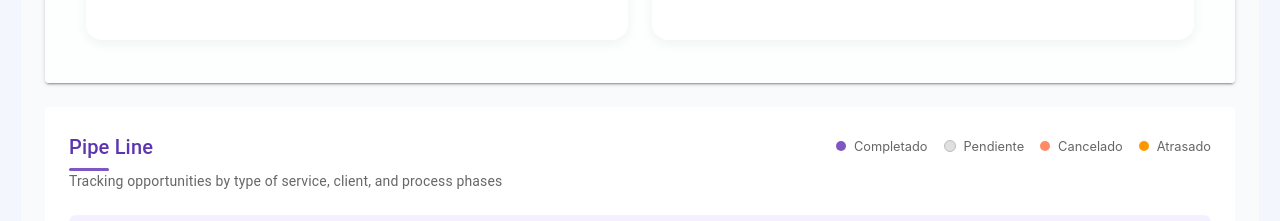
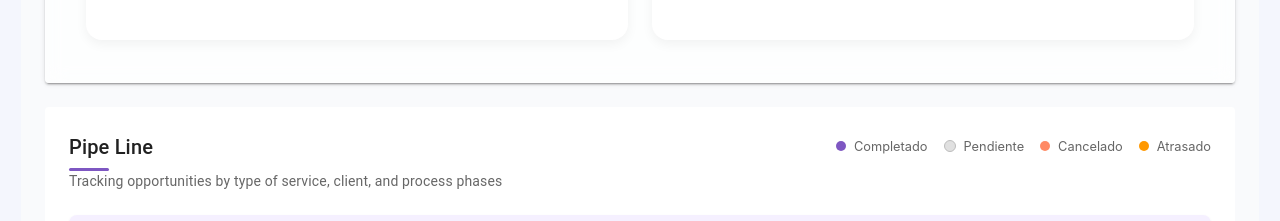
Before and after one commit to ChristianEmmMV/APIBI-Frond-end, a React (Vite) app: page /dashboard in a window 1280 px wide. Shown: the part 2800-3021 px from the top of the page. Built offline with nearby package versions, Linux system fonts and the light colour scheme.

Commit message:
[UPDATE] "Color fixed"

```diff
--- a/src/components/PipiLine/pipeline.module.css
+++ b/src/components/PipiLine/pipeline.module.css
@@ -64,7 +64,6 @@
   font-size: 1.5rem;
   position: relative;
   padding-bottom: 0.5rem;
-  color: #5e35b1;
   letter-spacing: -0.5px;
 }
 
```
